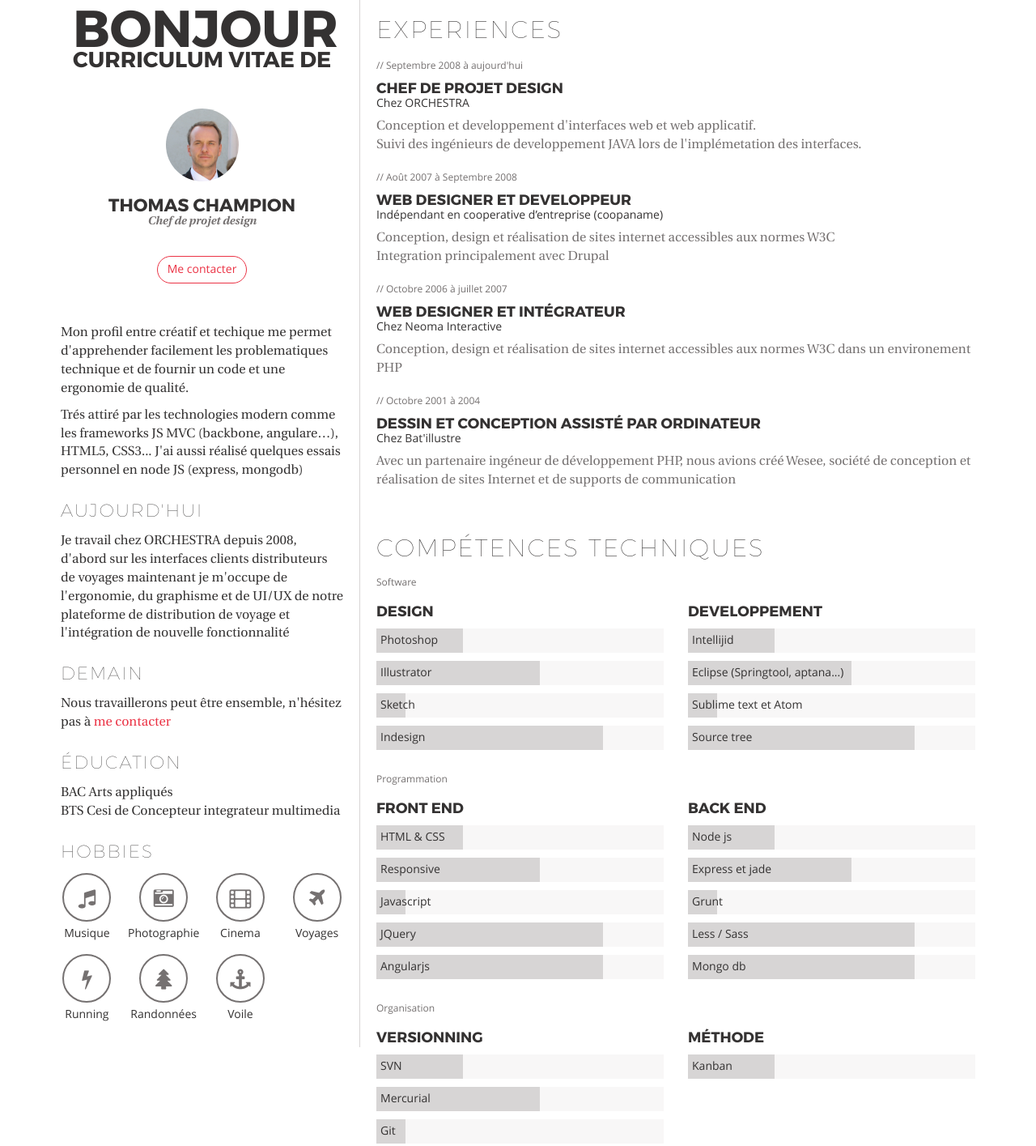
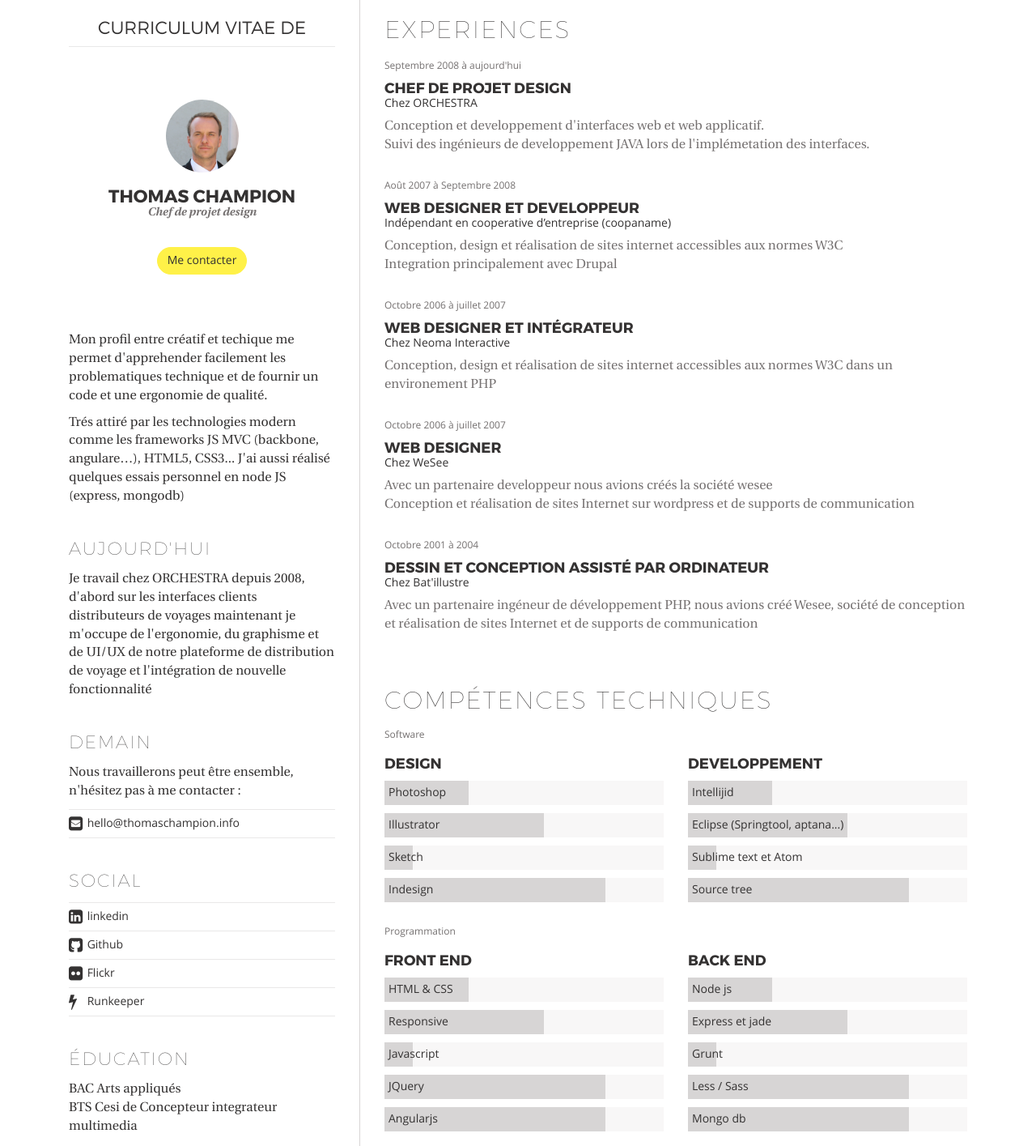
Before and after one commit to Tombiliby/me.info, a plain HTML site: page index.html in a window 1280 px wide. Shown: the top 1415 px of the page at 81% size. Drawn offline with Linux system fonts and the light colour scheme.

Commit message:
design finished

```diff
--- a/index.html
+++ b/index.html
@@ -14,14 +14,7 @@
 			<div class="row">
 				<div class="sideZone col-md-4">
 					<section class="headingZone">
-						<div class="msg_hello">
-							<div class="bonjour">
-								BONJOUR
-							</div>
-						</div>
-						<div class="msg_titleCV">
-							<h1>CURRICULUM VITAE DE <span class="hidden">thomas champion</span></h1>
-						</div>
+						<h1>Curriculum vitae de <span class="hidden">Thomas Champion</span></h1>
 					</section>
 					<section class="profileZone">
 						<div class="avatarZone">
@@ -34,7 +27,7 @@
 							<h2>Chef de projet design</h2>
 						</div>
 						<div class="contactMeZone">
-							<a href="mailto:hello@thomaschampion.info" class="btn btn-halo">Me contacter</a>
+							<a href="&#109;&#97;&#105;&#108;&#116;&#111;&#58;&#104;&#101;&#108;&#108;&#111;&#64;&#116;&#104;&#111;&#109;&#97;&#115;&#99;&#104;&#97;&#109;&#112;&#105;&#111;&#110;&#46;&#105;&#110;&#102;&#111;" class="btn btn-halo">Me contacter</a>
 						</div>
 					</section>
 					<section class="smallDescZone">
@@ -47,7 +40,37 @@
 					</section>
 					<section class="tomorrowDescZone">
 						<h3 class="h2">Demain</h3>
-						<p>Nous travaillerons peut être ensemble, n'hésitez pas à <a href="mailto:hello@thomaschampion.info" class="link">me contacter</a></p>
+						<p>Nous travaillerons peut être ensemble, n'hésitez pas à me contacter :</p>
+						<a class="lnkPicto" href="&#109;&#97;&#105;&#108;&#116;&#111;&#58;&#104;&#101;&#108;&#108;&#111;&#64;&#116;&#104;&#111;&#109;&#97;&#115;&#99;&#104;&#97;&#109;&#112;&#105;&#111;&#110;&#46;&#105;&#110;&#102;&#111;">
+							<i class="fa fa-envelope-square"></i>
+							&#104;&#101;&#108;&#108;&#111;&#64;&#116;&#104;&#111;&#109;&#97;&#115;&#99;&#104;&#97;&#109;&#112;&#105;&#111;&#110;&#46;&#105;&#110;&#102;&#111;
+						</a>
+					</section>
+					<section class="socialZone">
+						<h3 class="h2">Social</h3>
+						<ul class="socialList list-unstyled">
+							<li class="item">
+								<a class="lnkPicto" target="_blank" href="http://fr.linkedin.com/in/thmschmpn">
+									<i class="fa fa-linkedin-square"></i>
+									linkedin
+								</a>
+							</li>
+							<li class="item">
+								<a class="lnkPicto" target="_blank" href="https://github.com/Tombiliby">
+									<i class="fa fa-github-square"></i> Github
+								</a>
+							</li>
+							<li class="item">
+								<a class="lnkPicto" target="_blank" href="https://www.flickr.com/photos/73663718@N04">
+									<i class="fa fa-flickr"></i> Flickr
+								</a>
+							</li>
+							<li class="item">
+								<a class="lnkPicto" target="_blank" href="http://runkeeper.com/user/Tombiliby/profile">
+									<i class="fa fa-bolt"></i> Runkeeper
+								</a>
+							</li>
+						</ul>
 					</section>
 					<section class="educationZone">
 						<h3 class="h2">Éducation</h3>
@@ -101,6 +124,12 @@
 								</div>
 								<div class="lbl">Voile</div>
 							</div>
+							<div class="circleHobbieZone">
+								<div class="circleHobbie">
+									<i class="fa fa-university"></i>
+								</div>
+								<div class="lbl">socio-politique</div>
+							</div>
 						</div>
 					</section>
 				</div>
@@ -109,7 +138,7 @@
 						<h2>experiences</h2>
 						<div class="xpList">
 							<div class="item">
-								<span class="date">// Septembre 2008 à aujourd'hui</span>
+								<span class="date">Septembre 2008 à aujourd'hui</span>
 								<h3>Chef de projet design</h3>
 								<h4>Chez ORCHESTRA</h4>
 								<div class="desc">
@@ -118,7 +147,7 @@
 								</div>
 							</div>
 							<div class="item">
-								<span class="date">// Août 2007 à Septembre 2008</span>
+								<span class="date">Août 2007 à Septembre 2008</span>
 								<h3>Web designer et developpeur</h3>
 								<h4>Indépendant en cooperative d’entreprise (coopaname)</h4>
 								<div class="desc">
@@ -127,7 +156,7 @@
 								</div>
 							</div>
 							<div class="item">
-								<span class="date">// Octobre 2006 à juillet 2007</span>
+								<span class="date">Octobre 2006 à juillet 2007</span>
 								<h3>Web designer et intégrateur</h3>
 								<h4>Chez Neoma Interactive</h4>
 								<div class="desc">
@@ -135,7 +164,16 @@
 								</div>
 							</div>
 							<div class="item">
-								<span class="date">// Octobre 2001 à 2004</span>
+								<span class="date">Octobre 2006 à juillet 2007</span>
+								<h3>Web designer</h3>
+								<h4>Chez WeSee</h4>
+								<div class="desc">
+									<p>Avec un partenaire developpeur nous avions créés la société wesee<br>
+									Conception et réalisation de sites Internet sur wordpress et de supports de communication</p>
+								</div>
+							</div>
+							<div class="item">
+								<span class="date">Octobre 2001 à 2004</span>
 								<h3>Dessin et conception assisté par ordinateur</h3>
 								<h4>Chez Bat'illustre</h4>
 								<div class="desc">
--- a/static/src/less/app/app.less
+++ b/static/src/less/app/app.less
@@ -12,9 +12,12 @@
 @import "layout.less";
 @import "form.less";
 @import "fonts.less";
+@import "buttons.less";
 
 @import "heading.less";
 @import "profile.less";
 @import "hobbies.less";
 @import "xp.less";
 @import "skills.less";
+@import "social.less";
+@import "tomorrow.less";
--- /dev/null
+++ b/static/src/less/app/buttons.less
@@ -0,0 +1,20 @@
+ .lnkPicto {
+ 	a& {
+ 		color: inherit;
+ 		font-family: @font-sans-regular;
+ 		font-size: 14px;
+ 		line-height: 2;
+ 		.transition(all .2s ease-in-out);
+ 		&:hover {
+ 			text-decoration: none;
+ 			padding-left: 10px !important;
+			.transition(all .2s ease-in-out);
+ 		}
+ 		.fa {
+			text-decoration: none;
+			font-size: 20px;
+			vertical-align: middle;
+			min-width: 19px;
+ 		}
+ 	}
+ }
--- a/static/src/less/app/heading.less
+++ b/static/src/less/app/heading.less
@@ -1,55 +1,44 @@
-.headingZone {
+section.headingZone {
 	white-space: nowrap;
-	padding: 15px;
-	margin-bottom: 40px;
+	padding: 27px 0 15px 0;
+	margin-bottom: 65px;
+	border-bottom: 1px solid @color-gray-light;
+	text-transform: uppercase;
 	.clearfix();
-	.msg_hello {
+	h1 {
 		text-align: center;
 		line-height: 0.7;
 		margin: 0;
-		.font-heading-bold ();
-	}
-	.msg_titleCV h1 {
-		font-size: 64px;
-		text-align: center;
-		margin: 0;
-		.font-heading-bold ();
+		.font-heading-light ();
 	}
 }
 
-// SM
+// XS
 @media (max-width: @screen-xs-max) {
-	.headingZone {
-		.msg_hello {
-			font-size: 84px;
-		}
-		.msg_titleCV h1 {
-			font-size: 35px;
+	section.headingZone {
+		padding-top: 27px;
+		h1 {
+			font-size: 21px;
 		}
 	}
 }
 
-
 // MD
 @media (min-width: @screen-xs-min) and (max-width: @screen-md-max) {
-	.headingZone {
-		.msg_hello {
-			font-size: 55px;
-		}
-		.msg_titleCV h1 {
-			font-size: 23px;
+	section.headingZone {
+		padding-top: 25px;
+		h1 {
+			font-size: 22px;
 		}
 	}
 }
 
 // LG
 @media (min-width: @screen-lg-min) {
-	.headingZone {
-		.msg_hello {
-			font-size: 64px;
-		}
-		.msg_titleCV h1 {
-			font-size: 27px;
+	section.headingZone {
+		padding-top: 27px;
+		h1 {
+			font-size: 22px;
 		}
 	}
 }
--- a/static/src/less/app/hobbies.less
+++ b/static/src/less/app/hobbies.less
@@ -9,7 +9,7 @@
 		margin-bottom: 15px;
 		.font-sans-regular();
 		.circleHobbie {
-			border: 2px solid @color-gray-dark;
+			border: 1px solid @color-gray-darker;
 			display: inline-block;
 			border-radius: 999px;
 			height: 60px;
@@ -17,7 +17,7 @@
 			text-align: center;
 			line-height: 60px;
 			font-size: 25px;
-			color:@color-gray-dark;
+			color:@color-gray-darker;
 			margin-bottom: 5px;
 		}
 		.lbl {
@@ -25,3 +25,29 @@
 		}
 	}
 }
+
+// XS
+@media (max-width: @screen-xs-max) {
+	.hobbiesZone .circleHobbieZone {
+		width: 33%;
+	}
+}
+// SM
+@media (min-width: @screen-sm-min) and (max-width: @screen-sm-max) {
+	.hobbiesZone .circleHobbieZone {
+		width: 25%;
+	}
+}
+// MD
+@media (min-width: @screen-md-min) and (max-width: @screen-md-max) {
+	.hobbiesZone .circleHobbieZone {
+		width: 33%;
+	}
+}
+
+// LG
+@media (min-width: @screen-lg-min) {
+	.hobbiesZone .circleHobbieZone {
+		width: 25%;
+	}
+}
--- a/static/src/less/app/layout.less
+++ b/static/src/less/app/layout.less
@@ -3,9 +3,9 @@
 // SIDE
 .sideZone {
 	section {
-		margin-bottom: 15px;
-		.clearfix();
+		margin-bottom: 40px;
 	}
+
 }
 
 // CONTENT
@@ -20,9 +20,9 @@
 @media (min-width: @screen-md-min) {
   .sideZone {
   	border-right: 1px solid @color-gray;
-  	padding:0 20px;
+  	padding:0 30px;
   }
   .contentZone {
-  	padding:0 20px;
+  	padding:0 30px;
   }
 }
--- a/static/src/less/app/profile.less
+++ b/static/src/less/app/profile.less
@@ -1,6 +1,6 @@
 section.profileZone {
 	text-align: center;
-	margin: 30px 0 50px;
+	margin-bottom: 70px;
 	.avatarZone {
 		margin-bottom: 15px;
 		img { max-width: 90px; }
@@ -21,11 +21,14 @@ section.profileZone {
 	}
 	.contactMeZone .btn {
 		border: 1px solid @color-primary;
+		background: @color-primary;
 		border-radius:100px;
+		color: @color-gray-base;
+		.transition(all .2s ease-in-out);
 		.font-sans-regular();
 		&:hover {
-			background: @color-primary;
-			color: #FFF;
+			border-color: @color-gray-dark;
+			.transition(all .2s ease-in-out);
 		}
 	}
 }
--- /dev/null
+++ b/static/src/less/app/social.less
@@ -0,0 +1,12 @@
+section.socialZone {
+	.socialList {
+		.item {
+			border-top: 1px solid @color-gray-light;
+			&:last-child { border-bottom: 1px solid @color-gray-light; }
+			a {
+				display: block;
+				padding: 3px 0px;
+			}
+		}
+	}
+}
--- /dev/null
+++ b/static/src/less/app/tomorrow.less
@@ -0,0 +1,8 @@
+section.tomorrowDescZone {
+	.lnkPicto {
+		display: block;
+		border: 1px solid @color-gray-light;
+		border-width: 1px 0;
+		padding: 3px 0;
+	}
+}
--- a/static/src/less/app/xp.less
+++ b/static/src/less/app/xp.less
@@ -20,6 +20,6 @@
 		color:@color-gray-dark;
 	}
 	.item {
-		margin-bottom: 20px;
+		margin-bottom: 30px;
 	}
 }
--- a/static/src/less/bootstrap/variables.less
+++ b/static/src/less/bootstrap/variables.less
@@ -34,7 +34,7 @@
 //** Link hover color set via `darken()` function.
 @link-hover-color:      darken(@link-color, 15%);
 //** Link hover decoration.
-@link-hover-decoration: underline;
+@link-hover-decoration: none;
 
 
 //== Typography
--- a/static/src/less/variables.less
+++ b/static/src/less/variables.less
@@ -13,8 +13,8 @@
 @color-white:                 #fff;
 @color-black:                 #000;
 
-@color-primary:               #EB3345;
-@color-secondary:             #3498DB;
+@color-primary:               #fff148;
+@color-secondary:             #3D0FB2;
 
 //## Define colors
 @radius-base:        					2px;
```
Also changed, not shown: static/dist/css/style.css.
